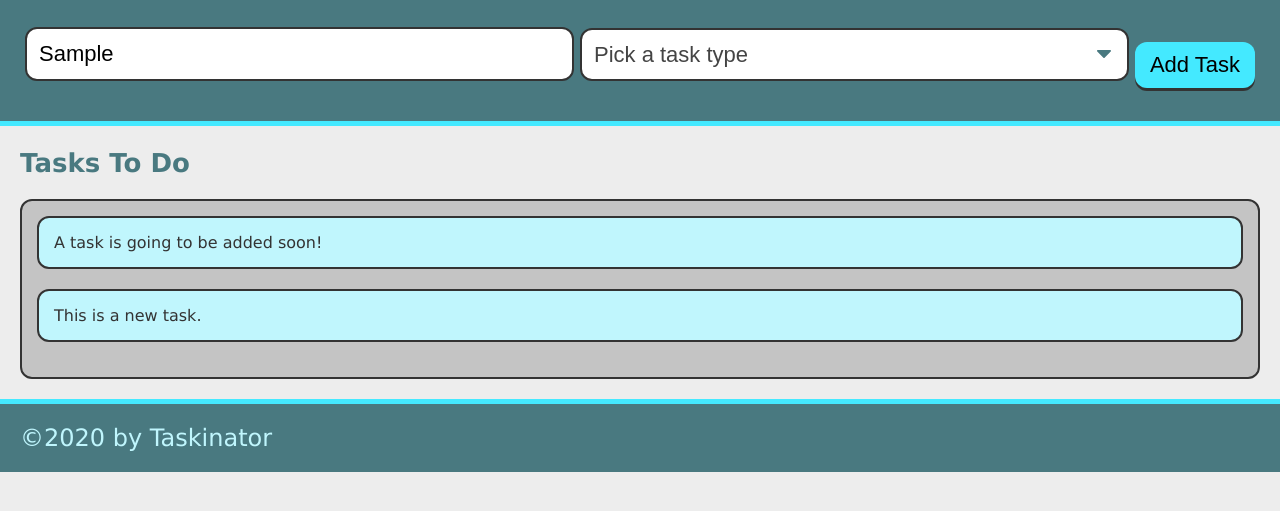
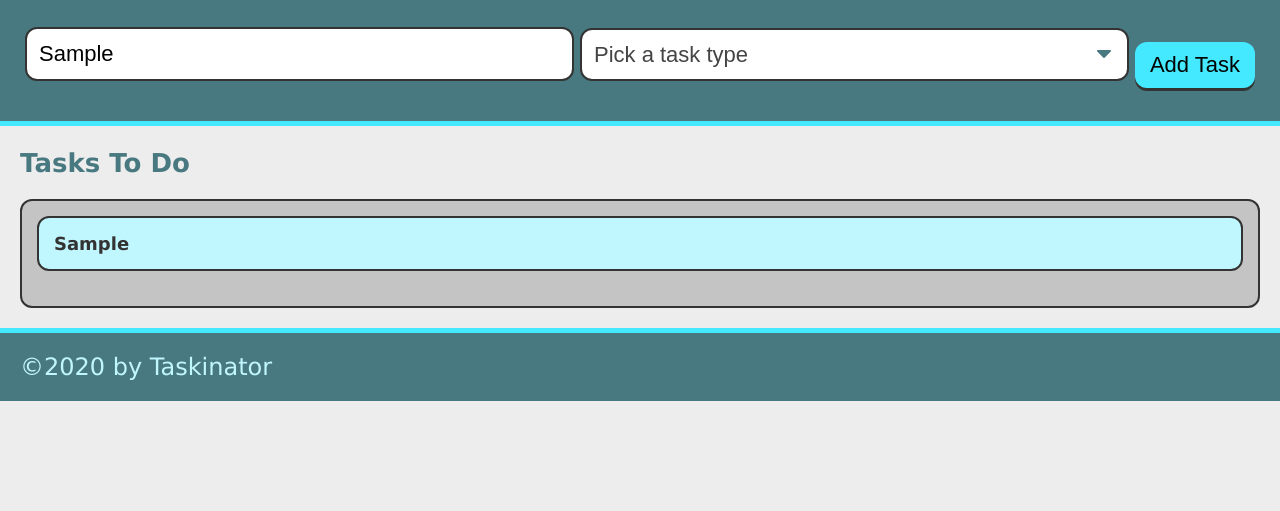
Before and after one commit to akutozo/taskinator, a plain HTML site: page index.html in a window 1280 px wide. Both pictures are taken after typing "Sample" into the empty fields and a click on the button "Add Task". Shown: the part 115-626 px from the top of the page. Drawn offline with Linux system fonts and the light colour scheme.

Commit message:
Updated form to submit text input and task type

```diff
--- a/assets/js/script.js
+++ b/assets/js/script.js
@@ -3,9 +3,19 @@ var tasksToDoEl = document.querySelector("#tasks-to-do");
 
 var createTaskHandler = function() {
     event.preventDefault();
+    var taskNameInput = document.querySelector("input[name='task-name']").value;
+    var taskTypeInput = document.querySelector("select[name='task-type']").value;
+    // create list item
     var listItemEl = document.createElement("li");
     listItemEl.className = "task-item";
-    listItemEl.textContent = "This is a new task.";
+    // create div to hold task info and add to list item
+    var taskInfoEl = document.createElement("div");
+    // give it a class name
+    taskInfoEl.className = "task-info";
+    // add HTML content to div
+    taskInfoEl.innerHTML = "<h3 class='task-name'>" + taskNameInput + "</h3><span class='task-type'>" + taskTypeInput + "</span>";
+    listItemEl.appendChild(taskInfoEl);
+    // add entire list item to list
     tasksToDoEl.appendChild(listItemEl);
   }
 
--- a/index.html
+++ b/index.html
@@ -34,7 +34,7 @@
         <section class="task-list-wrapper">
             <h2 class="list-title">Tasks To Do</h2>
             <ul class="task-list" id=tasks-to-do>
-                <li class="task-item">A task is going to be added soon!</li>
+
             </ul>
         </section>
     </main>
```
